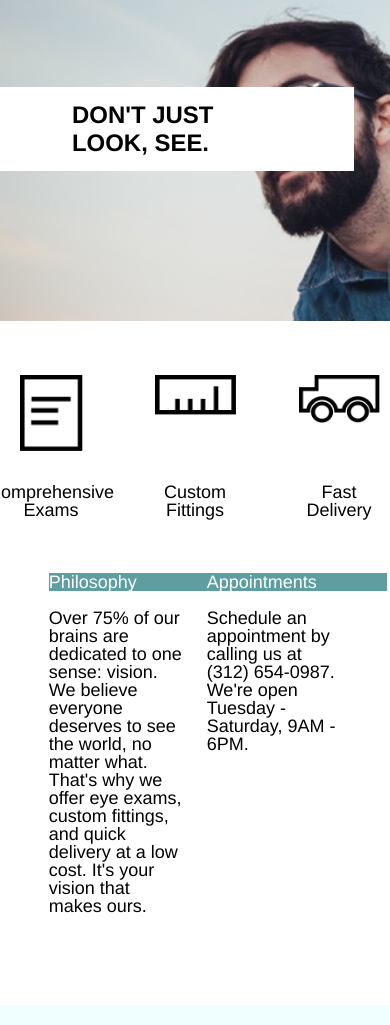
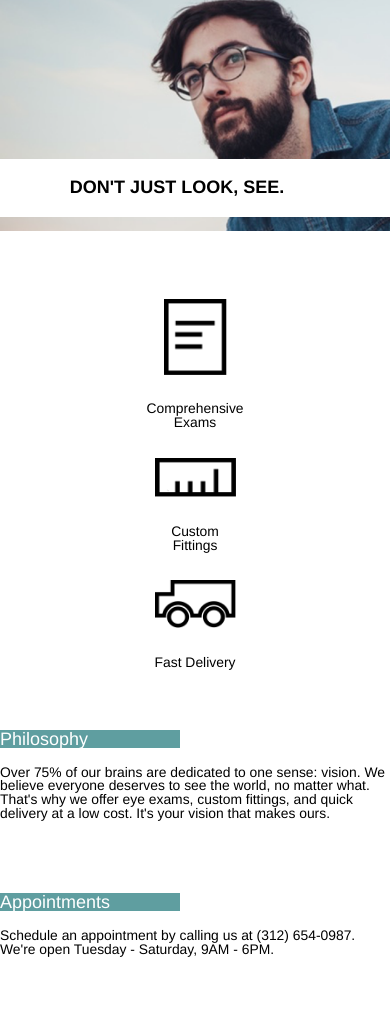
Before and after one commit to cohn17/Tortoiseshell, a plain HTML site: page index.html in a window 390 px wide. Shown: the part 75-1100 px from the top of the page. Drawn offline with Linux system fonts and the light colour scheme.

Commit message:
Final draft - ready for clean-up.

```diff
--- a/resources/css/style.css
+++ b/resources/css/style.css
@@ -3,12 +3,12 @@ html {
   font-size: 18px;
   line-height: 1.4;
 }
-
+/*generic container language*/
 .container {
   width: 960px;
   margin: 0 auto;
 }
-
+/*css relating to the banner and top navigation bar*/
 .banner {
   display: flex;
   flex-direction: column;
@@ -54,7 +54,7 @@ html {
   display: inline-flex;
   padding-right: 2rem;
 }
-
+/*css relating to the slogan in the banner*/
 .slogan {
   display: inline-block;
   float: right;
@@ -69,7 +69,7 @@ html {
   margin-right: -2rem;
   width: auto;
 }
-
+/*css relating to the company offerings*/
 .products {
   display: flex;
   flex-direction: row;
@@ -102,7 +102,7 @@ html {
 .box p {
   text-align: center;
 }
-
+/*css relating to the philosophy and appointments textboxes*/
 .phil-app {
   display: flex;
   flex-direction: row;
@@ -125,7 +125,7 @@ html {
   width: 10rem;
   margin-bottom: 1rem;
 }
-
+/*css relating to the footer*/
 .footer {
   display: flex;
   flex-direction: row;
@@ -133,12 +133,13 @@ html {
   padding: 4rem 2rem;
   margin-top: 5rem;
 }
-/*this isn't working yet*/
+/*responsive design for medium sized screens*/
 @media only screen and (max-width: 1536px) {
   .container {
     width: 100%;
   }
   .banner {
+    width: 100%;
     height: 22rem;
   }
   .topbar {
@@ -151,3 +152,51 @@ html {
     margin-right: 2rem;
   }
 }
+/*responsive design for small screens*/
+@media only screen and (max-width: 640px) {
+  .banner {
+    height: 17rem;
+  }
+  .slogan {
+    width: 100%;
+    font-size: 1rem;
+    padding: 1rem;
+    margin-top: 9rem;
+    margin-right: 0;
+    text-align: center;
+  }
+  .products {
+    flex-direction: column;
+    align-items: center;
+    margin-top: 3.77rem;
+    margin-bottom: 1.77rem;
+    height: auto;
+  }
+  .box p {
+    font-size: 0.77rem;
+    margin: 1.54rem 0;
+  }
+  .phil-app {
+    flex-direction: column;
+    align-items: center;
+    width: 100%;
+  }
+  .phil-app-box {
+    width: 100%;
+    margin-bottom: 4rem;
+  }
+  .phil-app p {
+    font-size: 0.77rem;
+  }
+  .footer {
+    justify-content: center;
+    margin-top: 1.33rem;
+  }
+  .footer .logo {
+    padding-left: 0;
+  }
+  .footer .company {
+    display: none;
+    }
+  }
+}
```
Also changed, not shown: index.html (+4 -0 lines).
